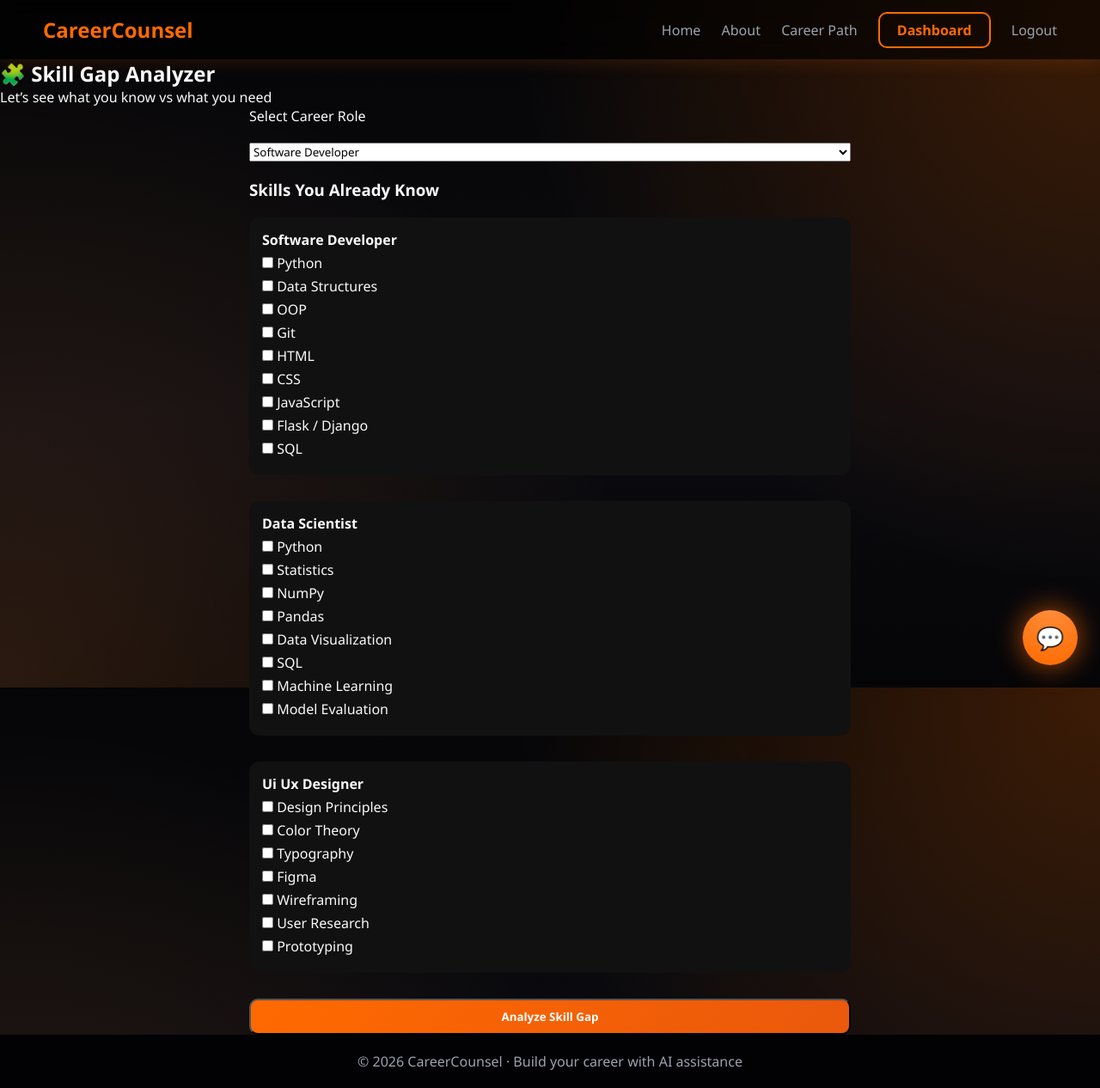
After one commit to G-Rishika/virtual-career-counselor, a Flask app: page /skill-gap in a window 1280 px wide. The commit adds this page. Shown: the whole page at 86% size. Run offline with Flask 3, Linux system fonts and the light colour scheme; a user stored in the database is signed in.

Commit message:
new changes made

```diff
--- a/app.py
+++ b/app.py
@@ -236,6 +236,59 @@ def roadmap():
     steps = generate_roadmap(data["career_goal"]) if data else []
     return render_template("roadmap.html", steps=steps)
 
+SKILL_MAP = {
+    "software developer": [
+        "Python",
+        "Data Structures",
+        "OOP",
+        "Git",
+        "HTML",
+        "CSS",
+        "JavaScript",
+        "Flask / Django",
+        "SQL"
+    ],
+    "data scientist": [
+        "Python",
+        "Statistics",
+        "NumPy",
+        "Pandas",
+        "Data Visualization",
+        "SQL",
+        "Machine Learning",
+        "Model Evaluation"
+    ],
+    "ui ux designer": [
+        "Design Principles",
+        "Color Theory",
+        "Typography",
+        "Figma",
+        "Wireframing",
+        "User Research",
+        "Prototyping"
+    ]
+}
+
+@app.route("/skill-gap", methods=["GET", "POST"])
+def skill_gap():
+    if "user_id" not in session:
+        return redirect(url_for("login"))
+
+    if request.method == "POST":
+        role = request.form["role"]
+        known_skills = request.form.getlist("skills")
+
+        required_skills = SKILL_MAP.get(role, [])
+        missing_skills = [s for s in required_skills if s not in known_skills]
+
+        return render_template(
+            "skill_gap_result.html",
+            role=role,
+            known=known_skills,
+            missing=missing_skills
+        )
+
+    return render_template("skill_gap.html", skill_map=SKILL_MAP)
 
 @app.route("/projects")
 def projects():
--- a/static/style.css
+++ b/static/style.css
@@ -660,3 +660,37 @@ footer {
     padding: 12px;
     border-bottom: 1px solid #333;
 }
+
+.skill-form {
+    max-width: 700px;
+    margin: auto;
+    display: flex;
+    flex-direction: column;
+    gap: 20px;
+}
+
+.skill-box {
+    background: #111;
+    padding: 15px;
+    border-radius: 12px;
+    margin-bottom: 10px;
+}
+
+.skill-box label {
+    display: block;
+    margin: 5px 0;
+}
+
+.result-grid {
+    display: grid;
+    grid-template-columns: repeat(auto-fit, minmax(250px, 1fr));
+    gap: 20px;
+}
+
+.result-card {
+    padding: 20px;
+    border-radius: 16px;
+}
+
+.success { border: 1px solid #00ff99; }
+.danger { border: 1px solid #ff4d4d; }
--- a/templates/home.html
+++ b/templates/home.html
@@ -4,6 +4,11 @@
 <section class="dashboard-hero">
     <h1>Hey {{ session.username }}, Welcome Back!</h1>
     <p>Your AI-assisted career dashboard</p>
+    <a href="{{ url_for('skill_gap') }}" class="dash-card">
+    <h3>🧩 Skill Gap Analyzer</h3>
+    <p>Know what you lack. Learn smarter.</p>
+</a>
+
 </section>
 
 <section class="user-overview">
--- /dev/null
+++ b/templates/skill_gap.html
@@ -0,0 +1,35 @@
+{% extends "base.html" %}
+{% block content %}
+
+<section class="dashboard-hero">
+    <h1>🧩 Skill Gap Analyzer</h1>
+    <p>Let’s see what you know vs what you need</p>
+</section>
+
+<form method="POST" class="skill-form">
+
+    <label>Select Career Role</label>
+    <select name="role" required>
+        {% for role in skill_map %}
+            <option value="{{ role }}">{{ role.title() }}</option>
+        {% endfor %}
+    </select>
+
+    <h3>Skills You Already Know</h3>
+
+    {% for role, skills in skill_map.items() %}
+        <div class="skill-box">
+            <strong>{{ role.title() }}</strong>
+            {% for skill in skills %}
+                <label>
+                    <input type="checkbox" name="skills" value="{{ skill }}">
+                    {{ skill }}
+                </label>
+            {% endfor %}
+        </div>
+    {% endfor %}
+
+    <button type="submit" class="btn-primary">Analyze Skill Gap</button>
+</form>
+
+{% endblock %}
```
Also changed, not shown: templates/skill_gap_result.html (added, +39 -0 lines).
